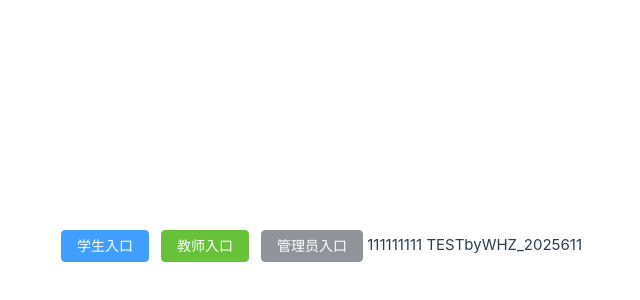
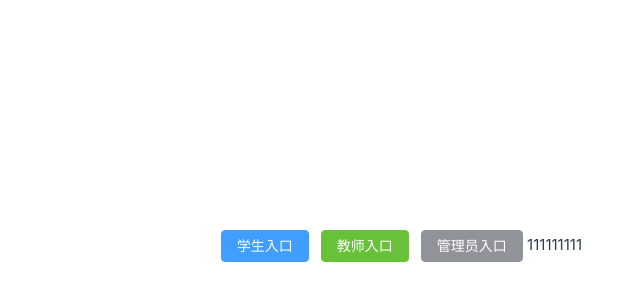
Before and after one commit to l2965106733/SoftWareCupVue, a Vue app: page / in a window 1280 px wide. Shown: the part 154-454 px from the top of the page, without its empty margins (58-698 px from the left). Built offline with nearby package versions, Linux system fonts and the light colour scheme.

Commit message:
feat: 安装axios库并修改入口页面

```diff
--- a/package.json
+++ b/package.json
@@ -9,6 +9,7 @@
     "preview": "vite preview"
   },
   "dependencies": {
+    "axios": "^1.9.0",
     "element-plus": "^2.4.4",
     "vue": "^3.5.13",
     "vue-router": "^4.5.0"
--- a/src/views/public/Entrance.vue
+++ b/src/views/public/Entrance.vue
@@ -22,7 +22,7 @@ const enter = (type) => {
         <el-button type="success" @click="enter(2)">教师入口</el-button>
         <el-button type="info" @click="enter(3)">管理员入口</el-button>
         111111111
-        TESTbyWHZ_2025611
+
     </div>
 </template>
 
```
Also changed, not shown: 1 other file (tests, documents, lock files or other folders).
